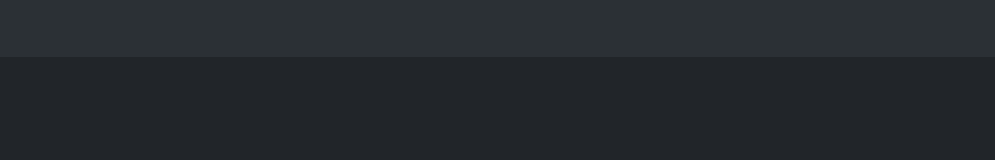
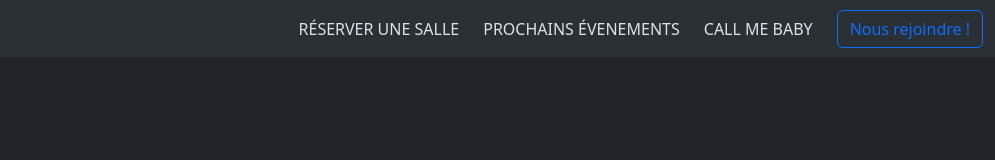
Before and after one commit to lil4s-fr/AssoRDJ-Bootstrap, a plain HTML site: page index.html in a window 1280 px wide. Shown: the full height of the page, 285-1280 px from the left. Drawn offline with nearby package versions, Linux system fonts and the light colour scheme.

Commit message:
finished navbar

```diff
--- a/index.html
+++ b/index.html
@@ -7,24 +7,25 @@
   <link href="https://cdn.jsdelivr.net/npm/bootstrap@5.3.0-alpha1/dist/css/bootstrap.min.css" rel="stylesheet" integrity="sha384-GLhlTQ8iRABdZLl6O3oVMWSktQOp6b7In1Zl3/Jr59b6EGGoI1aFkw7cmDA6j6gD" crossorigin="anonymous">
 </head>
 <body>
-  <nav class="navbar bg-body-tertiary">
+  <nav class="navbar bg-body-tertiary flex-row justify-content-between">
     <div class="container-fluid">
       <a class="navbar-brand" href="/index.html">
         <img src="https://cdn.helloasso.com/img/logos/association%20roi%20des%20jeux-cd90bcde162e4b34961ce5f6c09603db.png"
-          alt="Association Roi Des Jeux" width="30" height="30" class="d-inline-block align-text-top me-2">
+        alt="Association Roi Des Jeux" width="30" height="30" class="d-inline-block align-text-top me-2">
         Association Roi Des Jeux
       </a>
-    </div>
-    <div class=" collapse navbar-collapse ">
-      <ul class="navbar-nav me-auto">
-        <li class="nav-item">
+      <ul class="navbar-nav d-flex flex-row align-items-center">
+        <li class="nav-item text-uppercase me-4">
           <a>réserver une salle</a>
         </li>
-        <li class="nav-item">
+        <li class="nav-item text-uppercase me-4">
           <a>prochains évenements</a>
         </li>
-        <li class="nav-item">
+        <li class="nav-item text-uppercase me-4">
           <a>call me baby</a>
+        </li>
+        <li>
+          <a class="btn btn-outline-primary">Nous rejoindre !</a>
         </li>
       </ul>
     </div>
```
